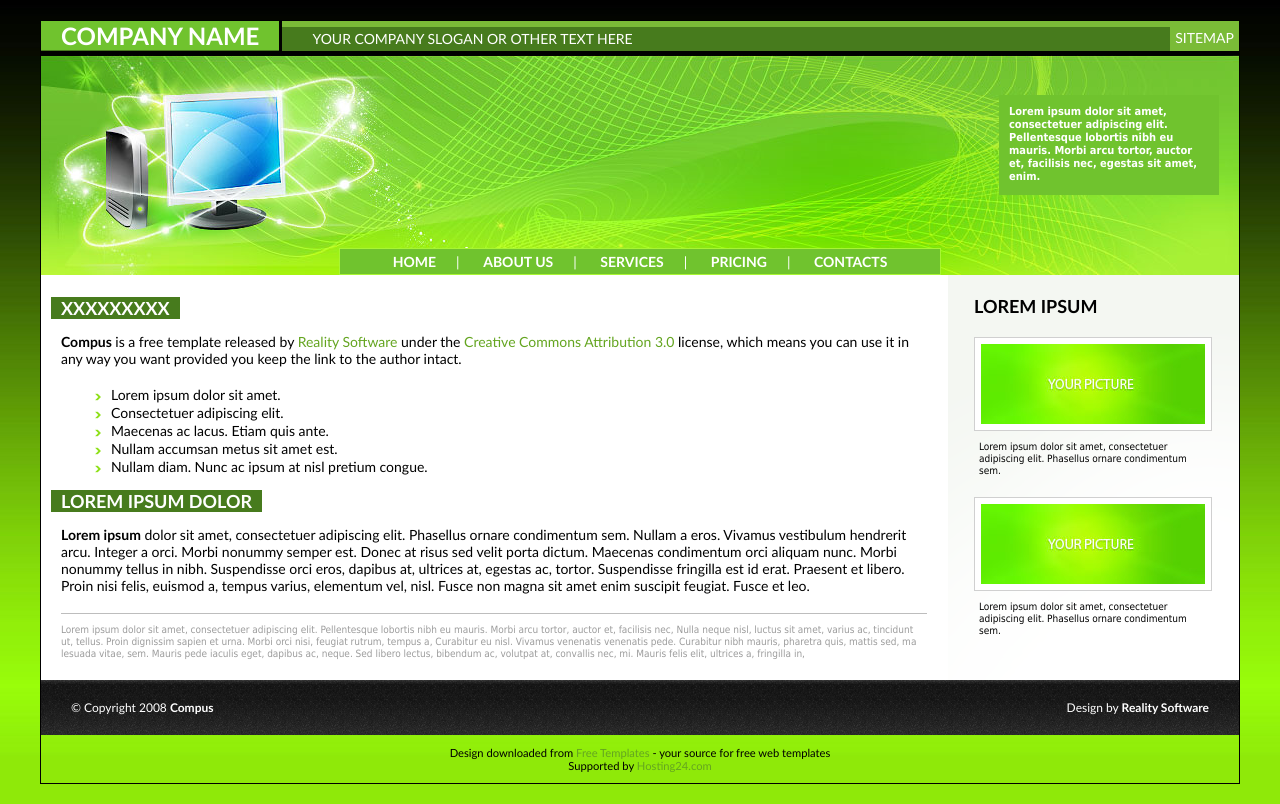
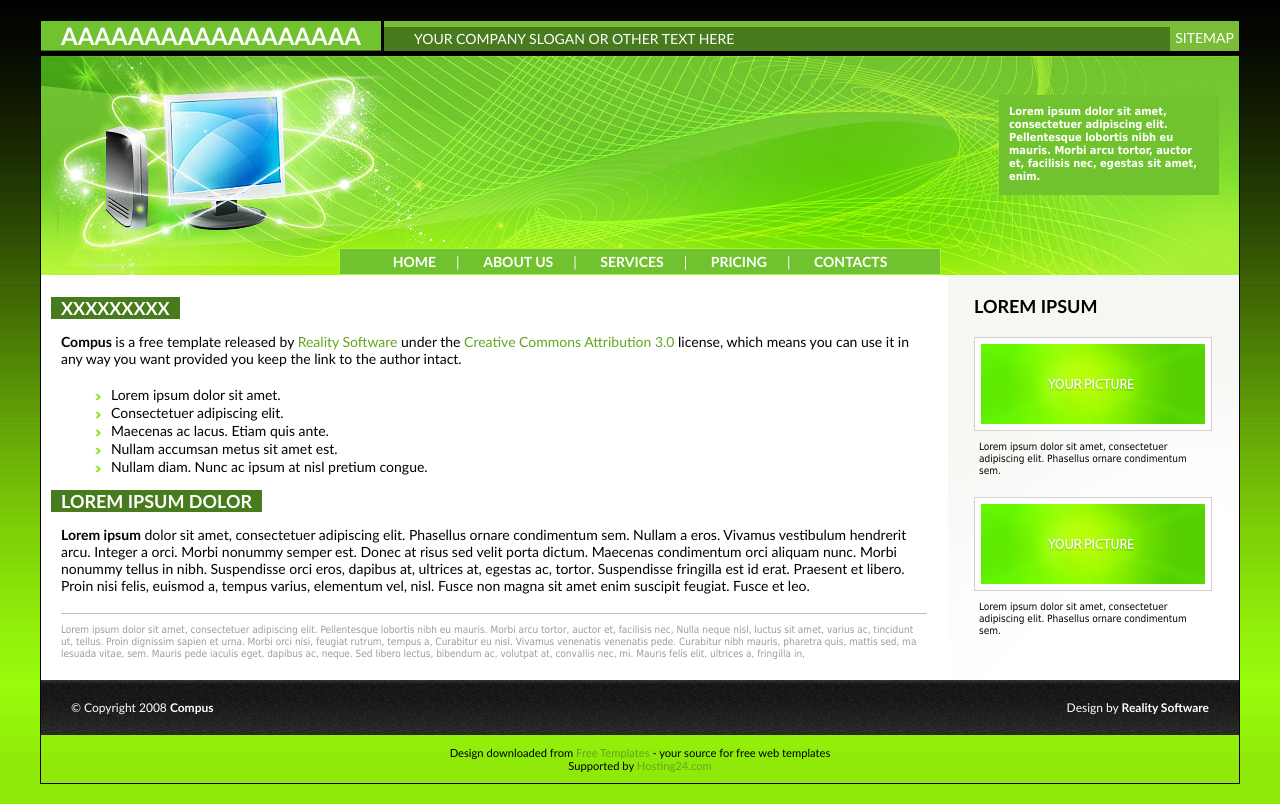
Before and after one commit to jbritoh/imagen_python, a plain HTML site: page paginas/index.html in a window 1280 px wide. Drawn offline with Linux system fonts and the light colour scheme.

Commit message:
Second commit

```diff
--- a/paginas/index.html
+++ b/paginas/index.html
@@ -10,7 +10,7 @@
 <body>
 <!-- header -->
 <div id="top">
-<div id="name"><a href="#">Company Name</a></div>
+<div id="name"><a href="#">AAAAAAAAAAAAAAAAAA</a></div>
 <div id="split"></div>
 <div style="border-top: 6px solid rgb(122, 187, 55); background-color: blue;">
 <div id="slogan"> Your company slogan or other text here</div>
```
